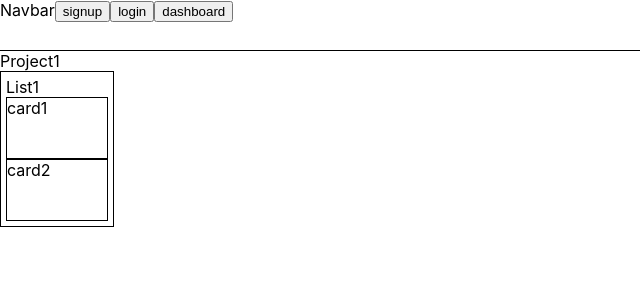
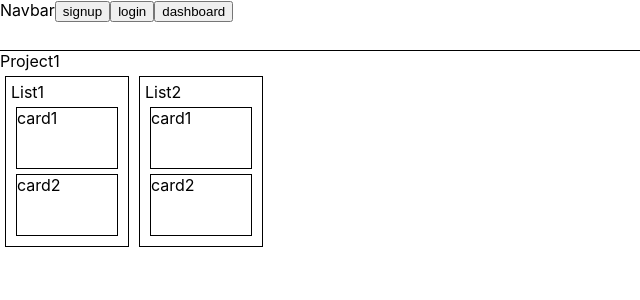
Before and after one commit to ShanyuJung/GoalKit, a React (Create React App) app: page /project/1 in a window 1280 px wide. Shown: the top 300 px of the page, without its empty margins (0-640 px from the left). Built offline with nearby package versions, Linux system fonts and the light colour scheme; no server answers; sample sign-in values are in the browser's storage.

Commit message:
Feat: Add key for map funciton

```diff
--- a/src/pages/Project/Project.tsx
+++ b/src/pages/Project/Project.tsx
@@ -9,7 +9,22 @@ const ListWrapper = styled.div`
 `;
 
 const LISTS = [
-  { title: "List1", cards: [{ title: "card1" }, { title: "card2" }] },
+  {
+    title: "List1",
+    id: "listQWE",
+    cards: [
+      { title: "card1", id: "cardQWE" },
+      { title: "card2", id: "card123456" },
+    ],
+  },
+  {
+    title: "List2",
+    id: "listASD",
+    cards: [
+      { title: "card1", id: "cardASD" },
+      { title: "card2", id: "card23461" },
+    ],
+  },
 ];
 
 const Project = () => {
@@ -19,7 +34,7 @@ const Project = () => {
         Project1
         <ListWrapper>
           {LISTS.map((list) => {
-            return <List title={list.title} cards={list.cards} />;
+            return <List title={list.title} cards={list.cards} key={list.id} />;
           })}
         </ListWrapper>
       </Wrapper>
--- a/src/pages/Project/components/Card.tsx
+++ b/src/pages/Project/components/Card.tsx
@@ -4,6 +4,7 @@ const Wrapper = styled.div`
   width: 100px;
   height: 60px;
   border: 1px solid #000;
+  margin: 5px;
 `;
 
 interface Props {
--- a/src/pages/Project/components/List.tsx
+++ b/src/pages/Project/components/List.tsx
@@ -4,13 +4,14 @@ import Card from "./Card";
 const Wrapper = styled.div`
   padding: 5px;
   border: 1px black solid;
+  margin: 5px;
 `;
 
 const Title = styled.div``;
 
 interface Props {
   title: string;
-  cards: { title: string }[];
+  cards: { title: string; id: string }[];
 }
 
 const List = ({ title, cards }: Props) => {
@@ -18,7 +19,7 @@ const List = ({ title, cards }: Props) => {
     <Wrapper>
       <Title>{title}</Title>
       {cards.map((card) => {
-        return <Card title={card.title} />;
+        return <Card title={card.title} key={card.id} />;
       })}
     </Wrapper>
   );
```
